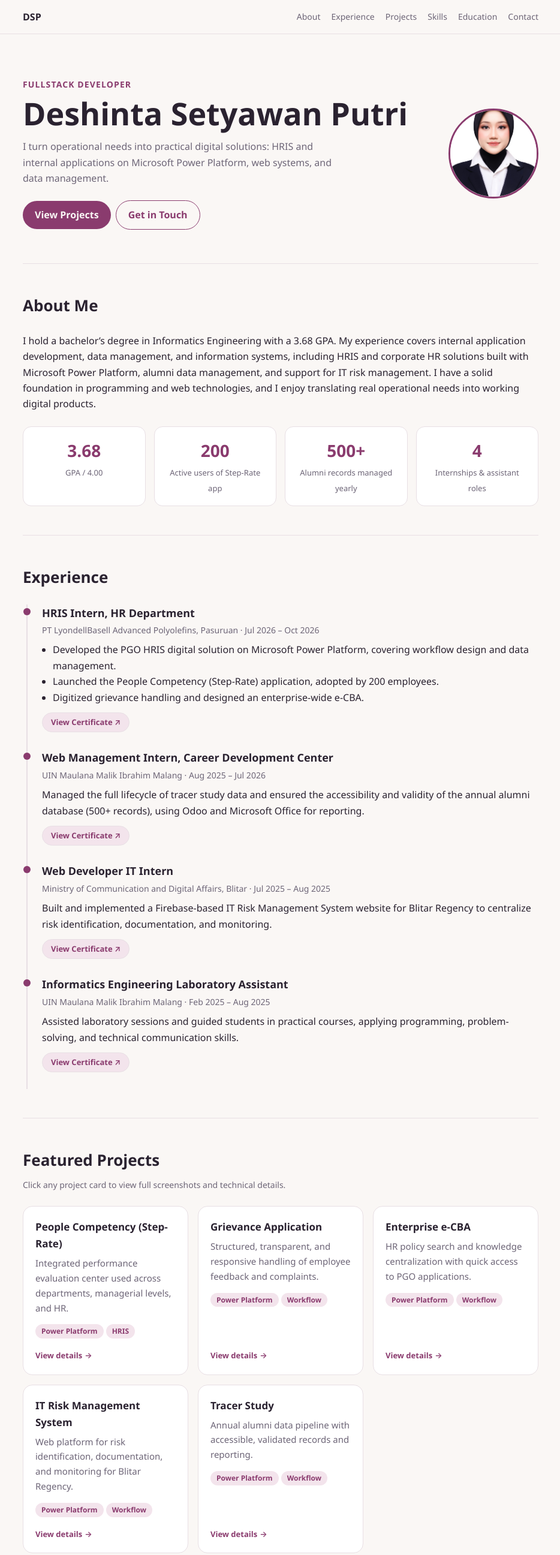
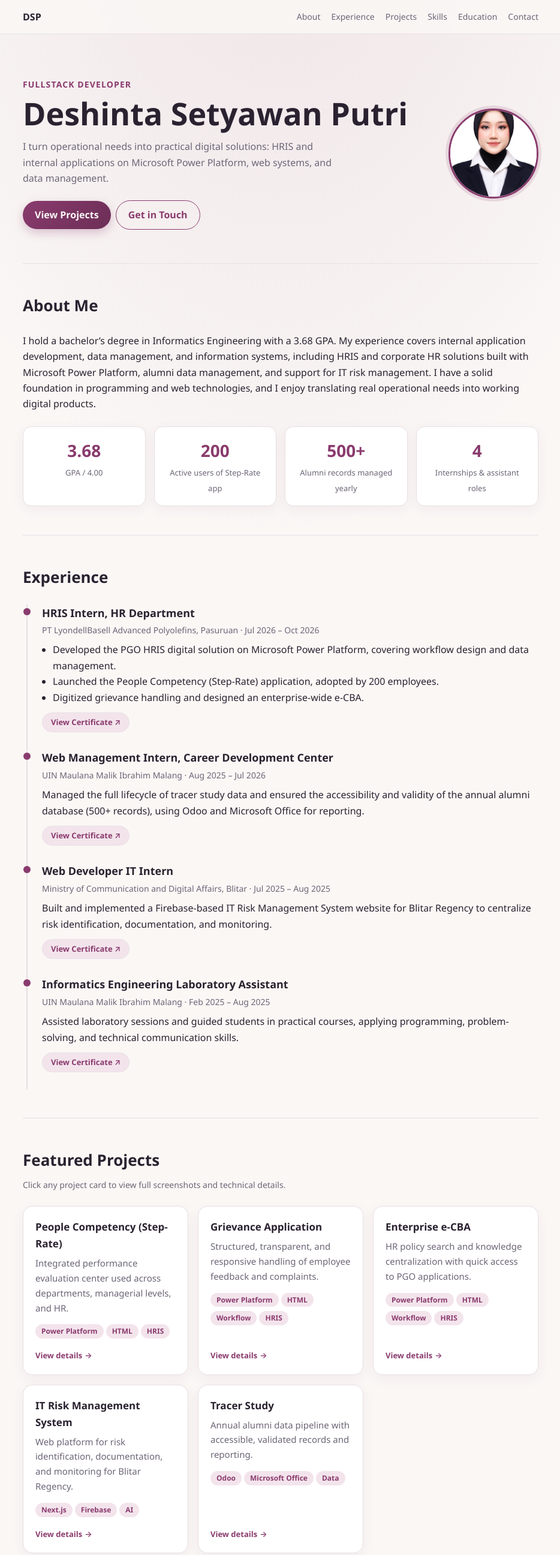
Before and after one commit to deshintasetyawan/portofolio, a plain HTML site: page index.html in a window 1280 px wide. Shown: the top 2593 px of the page at 60% size, without its empty margins (172-1106 px from the left). Drawn offline with Linux system fonts and the light colour scheme.

Commit message:
Add files via upload

```diff
--- a/index.html
+++ b/index.html
@@ -180,7 +180,7 @@
             </p>
             <div>
               <span class="tag">Power Platform</span
-              ><span class="tag">HRIS</span>
+              ><span class="tag">HTML</span><span class="tag">HRIS</span>
             </div>
             <div class="card-cta">View details <span>→</span></div>
           </a>
@@ -193,7 +193,8 @@
             </p>
             <div>
               <span class="tag">Power Platform</span
-              ><span class="tag">Workflow</span>
+              ><span class="tag">HTML</span><span class="tag">Workflow</span
+              ><span class="tag">HRIS</span>
             </div>
             <div class="card-cta">View details <span>→</span></div>
           </a>
@@ -206,7 +207,8 @@
             </p>
             <div>
               <span class="tag">Power Platform</span
-              ><span class="tag">Workflow</span>
+              ><span class="tag">HTML</span><span class="tag">Workflow</span
+              ><span class="tag">HRIS</span>
             </div>
             <div class="card-cta">View details <span>→</span></div>
           </a>
@@ -218,8 +220,8 @@
               monitoring for Blitar Regency.
             </p>
             <div>
-              <span class="tag">Power Platform</span
-              ><span class="tag">Workflow</span>
+              <span class="tag">Next.js</span><span class="tag">Firebase</span
+              ><span class="tag">AI</span>
             </div>
             <div class="card-cta">View details <span>→</span></div>
           </a>
@@ -231,8 +233,9 @@
               reporting.
             </p>
             <div>
-              <span class="tag">Power Platform</span
-              ><span class="tag">Workflow</span>
+              <span class="tag">Odoo</span
+              ><span class="tag">Microsoft Office</span
+              ><span class="tag">Data</span>
             </div>
             <div class="card-cta">View details <span>→</span></div>
           </a>
--- a/style.css
+++ b/style.css
@@ -41,7 +41,13 @@ html {
 }
 body {
   margin: 0;
-  background: var(--bg);
+  background-color: var(--bg);
+  background-image: radial-gradient(
+    ellipse 80% 45% at 50% -10%,
+    color-mix(in srgb, var(--accent) 12%, transparent),
+    transparent 70%
+  );
+  background-repeat: no-repeat;
   color: var(--text);
   font:
     16px/1.65 "Segoe UI",
@@ -70,7 +76,9 @@ a {
 header {
   position: sticky;
   top: env(safe-area-inset-top, 0px);
-  background: var(--bg);
+  background: color-mix(in srgb, var(--bg) 85%, transparent);
+  backdrop-filter: blur(10px);
+  -webkit-backdrop-filter: blur(10px);
   border-bottom: 1px solid var(--line);
   z-index: 9;
 }
@@ -95,11 +103,27 @@ nav ul {
   font-size: 14px;
 }
 nav ul a {
+  position: relative;
+  padding-bottom: 4px;
   color: var(--muted);
   white-space: nowrap;
 }
+nav ul a::after {
+  content: "";
+  position: absolute;
+  left: 0;
+  bottom: 0;
+  width: 0;
+  height: 2px;
+  background: var(--accent);
+  border-radius: 999px;
+  transition: width 0.22s ease;
+}
 nav ul a:hover {
   color: var(--accent);
+}
+nav ul a:hover::after {
+  width: 100%;
 }
 .hero {
   display: grid;
@@ -129,7 +153,11 @@ h1 {
   width: 150px;
   height: 150px;
   border-radius: 50%;
-  background: var(--accent-soft);
+  background: linear-gradient(
+    145deg,
+    var(--accent-soft),
+    color-mix(in srgb, var(--accent) 22%, var(--surface))
+  );
   color: var(--accent);
   display: flex;
   align-items: center;
@@ -137,20 +165,37 @@ h1 {
   font-size: 48px;
   font-weight: 700;
   border: 3px solid var(--accent);
+  box-shadow: 0 0 0 5px color-mix(in srgb, var(--accent) 14%, transparent);
 }
 .btn {
   display: inline-block;
   padding: 10px 20px;
   border-radius: 999px;
-  background: var(--accent);
+  background: linear-gradient(
+    135deg,
+    var(--accent),
+    color-mix(in srgb, var(--accent) 78%, #000)
+  );
   color: var(--bg);
   font-weight: 600;
   margin-right: 8px;
+  box-shadow: 0 6px 16px color-mix(in srgb, var(--accent) 28%, transparent);
+  transition: transform 0.2s, box-shadow 0.2s, opacity 0.2s;
+}
+.btn:hover {
+  transform: translateY(-2px);
+  box-shadow: 0 10px 22px color-mix(in srgb, var(--accent) 36%, transparent);
+  opacity: 0.96;
 }
 .btn.alt {
   background: transparent;
   color: var(--accent);
   border: 1.5px solid var(--accent);
+  box-shadow: none;
+}
+.btn.alt:hover {
+  background: var(--accent-soft);
+  box-shadow: none;
 }
 section {
   padding: 48px 0;
@@ -167,11 +212,19 @@ h2 {
   margin-top: 24px;
 }
 .stat {
+  position: relative;
   background: var(--surface);
   border: 1px solid var(--line);
   border-radius: 14px;
   padding: 16px;
   text-align: center;
+  box-shadow: 0 6px 20px color-mix(in srgb, var(--accent) 6%, transparent);
+  transition: transform 0.2s, border-color 0.2s, box-shadow 0.2s;
+}
+.stat:hover {
+  transform: translateY(-2px);
+  border-color: var(--accent);
+  box-shadow: 0 12px 28px color-mix(in srgb, var(--accent) 16%, transparent);
 }
 .stat b {
   display: block;
@@ -224,6 +277,7 @@ h2 {
 }
 .card,
 a.card {
+  position: relative;
   display: flex;
   flex-direction: column;
   background: var(--surface);
@@ -232,6 +286,7 @@ a.card {
   padding: 20px;
   color: inherit;
   cursor: pointer;
+  box-shadow: 0 6px 20px color-mix(in srgb, var(--accent) 6%, transparent);
   transition:
     transform 0.2s,
     border-color 0.2s,
@@ -249,7 +304,7 @@ a.card {
 a.card:hover {
   transform: translateY(-4px);
   border-color: var(--accent);
-  box-shadow: 0 8px 24px rgba(0, 0, 0, 0.12);
+  box-shadow: 0 12px 28px color-mix(in srgb, var(--accent) 16%, transparent);
 }
 .card-cta {
   margin-top: auto;
@@ -320,11 +375,13 @@ footer {
   }
 }
 .org-wrap {
+  position: relative;
   margin-top: 16px;
   padding: 14px 16px;
   background: var(--surface);
   border: 1px solid var(--line);
   border-radius: 12px;
+  box-shadow: 0 6px 20px color-mix(in srgb, var(--accent) 6%, transparent);
 }
 .org-label {
   font-size: 12px;
@@ -381,11 +438,18 @@ footer {
   margin: 20px 0;
 }
 .gallery figure {
+  position: relative;
   margin: 0;
   background: var(--surface);
   border: 1px solid var(--line);
   border-radius: 14px;
   overflow: hidden;
+  box-shadow: 0 6px 20px color-mix(in srgb, var(--accent) 6%, transparent);
+  transition: transform 0.2s, border-color 0.2s, box-shadow 0.2s;
+}
+.gallery figure:hover {
+  border-color: var(--accent);
+  box-shadow: 0 12px 28px color-mix(in srgb, var(--accent) 16%, transparent);
 }
 .gallery img {
   width: 100%;
```
